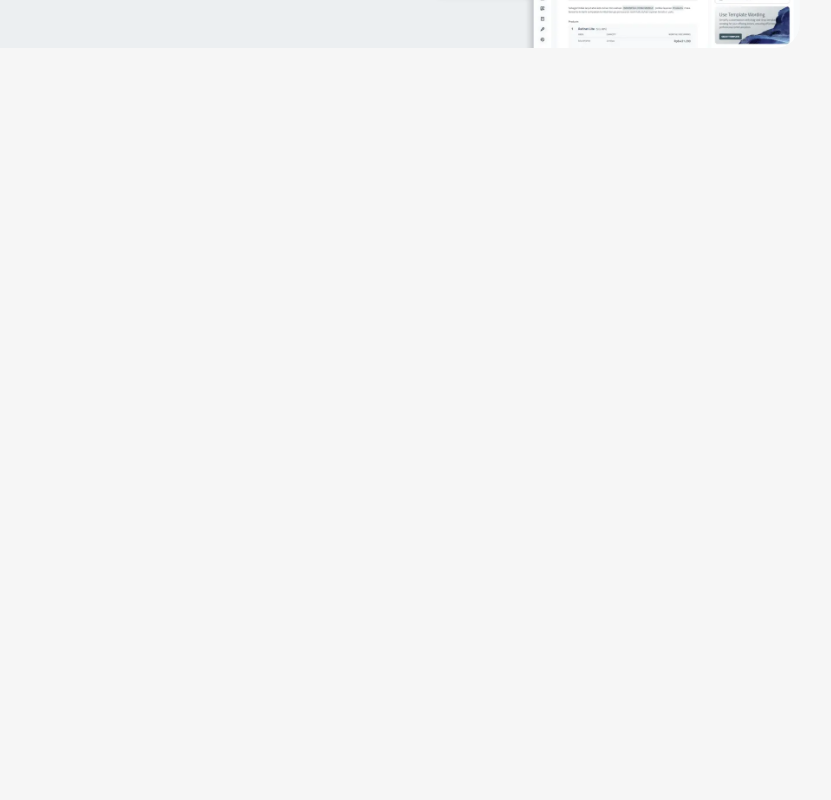
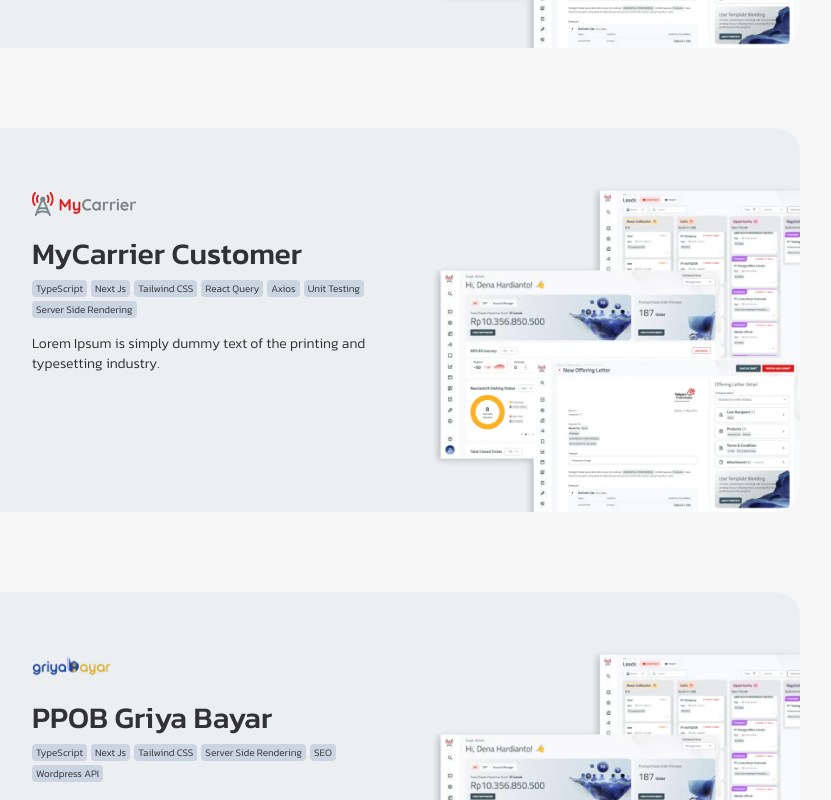
Before and after one commit to raufmazzidan/raufmazzidan, a Next.js app: page / in a window 1280 px wide. Shown: the part 1000-1800 px from the top of the page, without its empty margins (256-1087 px from the left). Before the commit the page ends 1208 px from the top, so only its background shows below. Built offline with nearby package versions, Linux system fonts and the light colour scheme.

Commit message:
feat: add portofolios

```diff
--- a/src/containers/homepage/elements/portofolio/portofolio.tsx
+++ b/src/containers/homepage/elements/portofolio/portofolio.tsx
@@ -1,21 +1,22 @@
 import Tags from "@/components/tags";
 import Image from "next/image";
 import { PORTOFOLIO_DATA } from "./portofolio.utils";
+import Link from "next/link";
 
 const Portofolio = () => {
   return (
     <section className="my-40">
-      <div className="max-w-4xl m-auto flex items-center justify-center gap-8 px-8">
+      <div className="max-w-4xl m-auto flex flex-col items-center justify-center gap-20 px-8">
         {PORTOFOLIO_DATA.map((porto, i) => (
-          <a href={porto.url} key={i}>
+          <Link href={porto.url} key={i} target="_blank">
             <div className="bg-[#eceff1] hover:bg-[#f6f6f6] hover:scale-[1.02] hover:shadow-portofolio transition ease-out duration-200 rounded-3xl w-full min-h-96 grid grid-cols-2 overflow-hidden">
-              <div className="lg:p-16 p-12 lg:!pr-0 lg:col-span-1 col-span-2">
+              <div className="lg:p-16 p-8 lg:!pr-0 lg:col-span-1 col-span-2">
                 <Image
                   src={porto.logo.src}
                   alt={porto.logo.alt}
                   height={24}
                   width={105}
-                  className="h-6 w-auto"
+                  className="!h-6 w-auto max-w-[105px]"
                 />
 
                 <h2 className="text-3xl font-medium mt-5">{porto.title}</h2>
@@ -39,7 +40,7 @@
                 />
               </div>
             </div>
-          </a>
+          </Link>
         ))}
       </div>
     </section>
--- a/src/containers/homepage/elements/portofolio/portofolio.utils.ts
+++ b/src/containers/homepage/elements/portofolio/portofolio.utils.ts
@@ -23,4 +23,87 @@
       alt: "Portofolio MyCarrier Internal",
     },
   },
+  {
+    url: "https://mycarrier.telkom.co.id",
+    title: "MyCarrier Customer",
+    stack: [
+      "TypeScript",
+      "Next Js",
+      "Tailwind CSS",
+      "React Query",
+      "Axios",
+      "Unit Testing",
+      "Server Side Rendering",
+    ],
+    description:
+      "Lorem Ipsum is simply dummy text of the printing and typesetting industry.",
+    logo: {
+      src: "/assets/logo-mycarrier.svg",
+      alt: "Logo MyCarrier Internal",
+    },
+    preview: {
+      src: "/assets/porto-mycarrier-internal.webp",
+      alt: "Portofolio MyCarrier Internal",
+    },
+  },
+  {
+    url: "https://ppob-griyabayar.com",
+    title: "PPOB Griya Bayar",
+    stack: [
+      "TypeScript",
+      "Next Js",
+      "Tailwind CSS",
+      "Server Side Rendering",
+      "SEO",
+      "Wordpress API",
+    ],
+    description:
+      "Lorem Ipsum is simply dummy text of the printing and typesetting industry.",
+    logo: {
+      src: "/assets/logo-griya-bayar.png",
+      alt: "Logo Griya Bayar",
+    },
+    preview: {
+      src: "/assets/porto-mycarrier-internal.webp",
+      alt: "Portofolio MyCarrier Internal",
+    },
+  },
+  {
+    url: "https://mycarrier.telkom.co.id",
+    title: "MyCarrier Customer",
+    stack: [
+      "TypeScript",
+      "Next Js",
+      "Tailwind CSS",
+      "React Query",
+      "Axios",
+      "Unit Testing",
+      "Server Side Rendering",
+    ],
+    description:
+      "Lorem Ipsum is simply dummy text of the printing and typesetting industry.",
+    logo: {
+      src: "/assets/logo-mycarrier.svg",
+      alt: "Logo MyCarrier Internal",
+    },
+    preview: {
+      src: "/assets/porto-mycarrier-internal.webp",
+      alt: "Portofolio MyCarrier Internal",
+    },
+  },
+  {
+    url: "https://ppob-griyabayar.com",
+    title: "Hiraeth Parfume",
+    stack: ["TypeScript", "Next Js", "Tailwind CSS", "GSAP Animation"],
+    description:
+      "Lorem Ipsum is simply dummy text of the printing and typesetting industry.",
+    logo: {
+      src: "/assets/logo-hiraeth.svg",
+      alt: "Logo Hiraeth",
+    },
+    preview: {
+      src: "/assets/porto-mycarrier-internal.webp",
+      alt: "Portofolio MyCarrier Internal",
+    },
+  },
 ];
```
Also changed, not shown: public/assets/logo-griya-bayar.png (added), public/assets/logo-hiraeth.svg (added).
